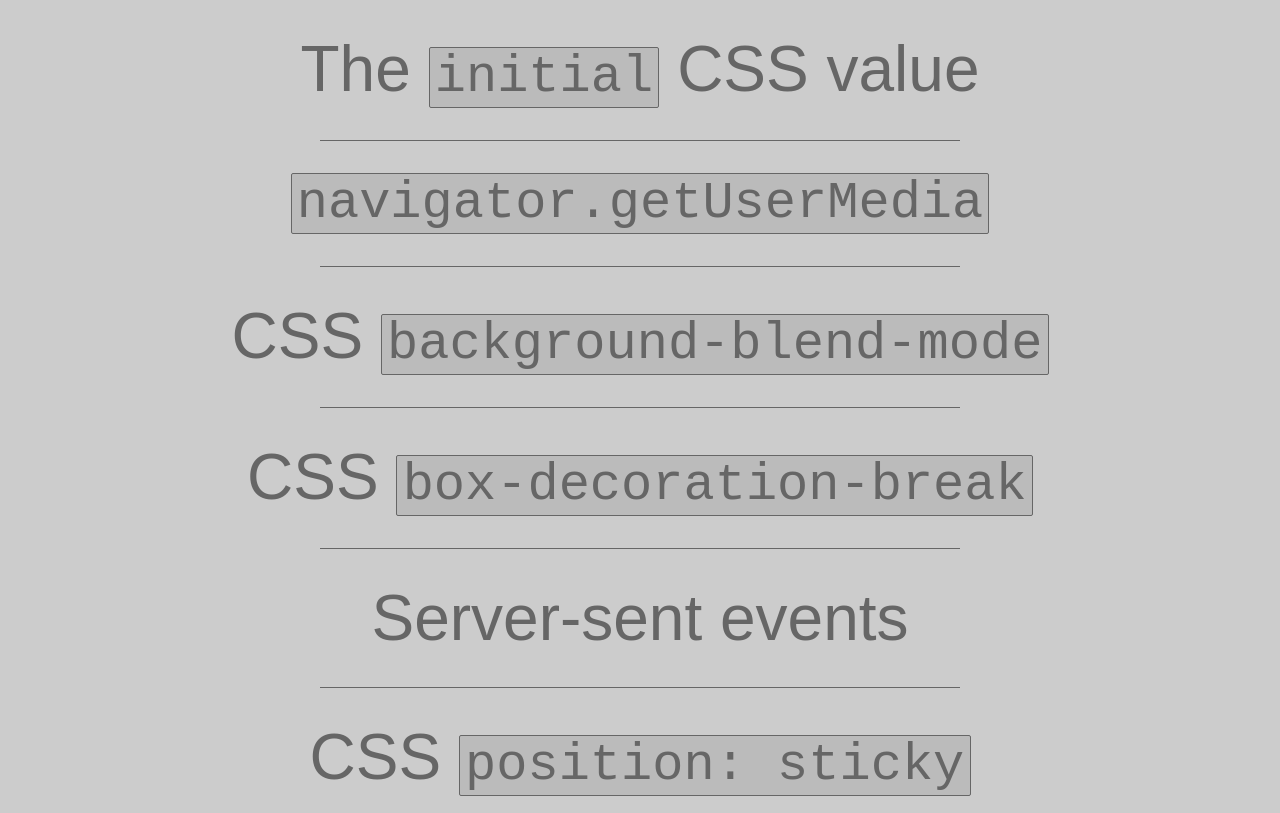
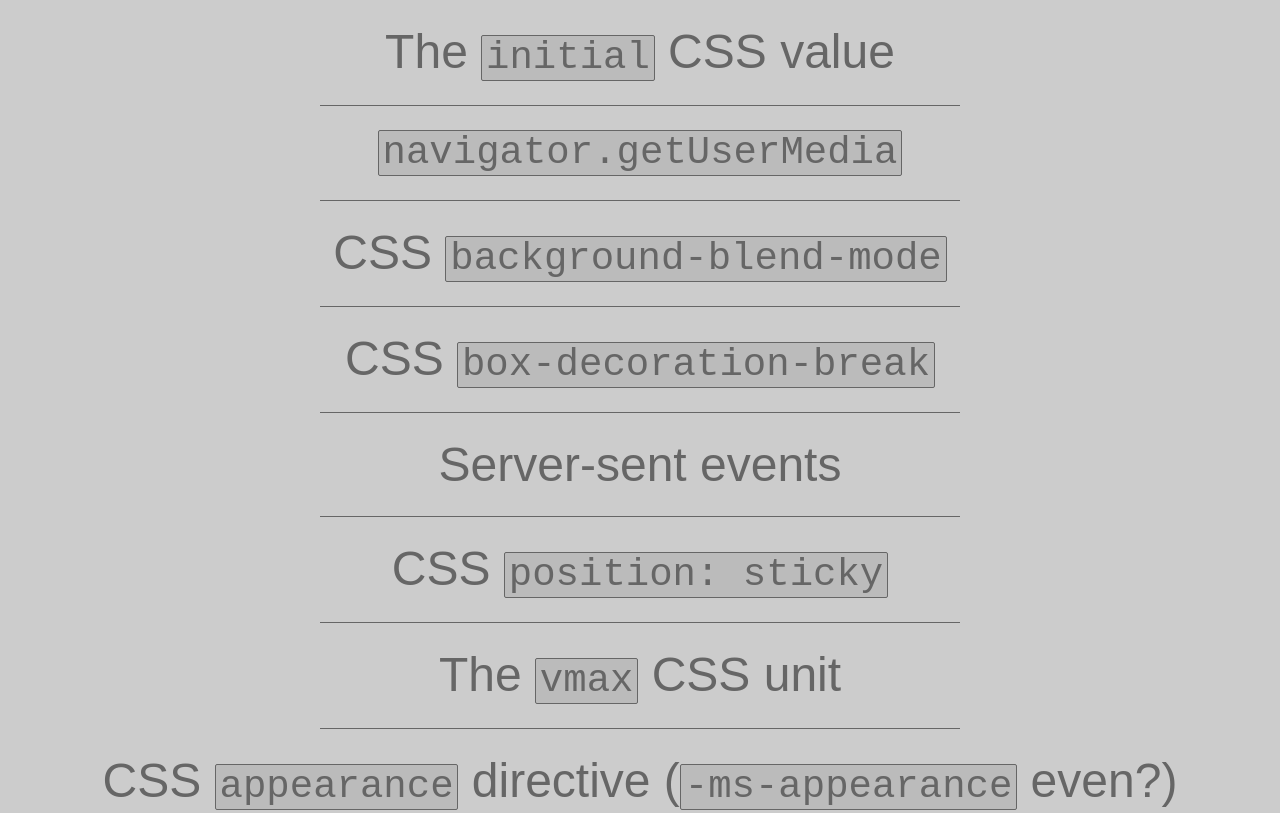
Before and after one commit to pinktrink/ielacks, a plain HTML site: page index.html in a window 1280 px wide. Shown: the top 813 px of the page. Drawn offline with Linux system fonts and the light colour scheme.

Commit message:
Change the CSS around.

```diff
--- a/index.html
+++ b/index.html
@@ -2,21 +2,20 @@
     <head>
         <title>IE Lacks</title>
         <style>
+            html, body, ul, li, code, hr, a, footer {
+                margin: 0;
+                padding: 0;
+            }
             html, body {
                 height: 100%;
                 width: 100%;
                 font-family: sans-serif;
                 background-color: #ccc;
                 color: #666;
-                font-size: 2em;
-                margin: 0;
-                padding: 0;
-            }
-            ul {
-                margin: 0;
-                padding: 0;
+                font-size: 100%;
             }
             li {
+                font-size: 3em;
                 margin: 0.5em 5px;
                 display: block;
                 text-align: center;
@@ -34,7 +33,6 @@
                 border: 0;
                 border-bottom: 1px solid #666;
                 margin: 0 auto;
-                padding: 0;
             }
             a {
                 color: inherit;
```
